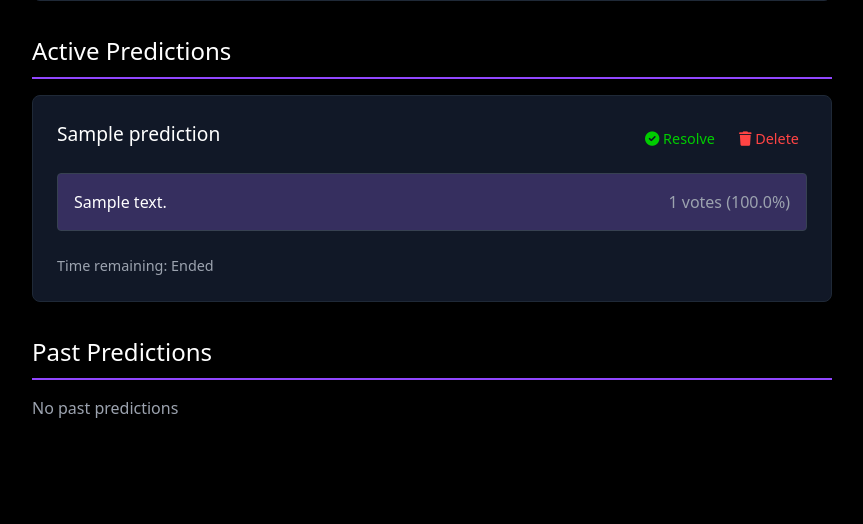
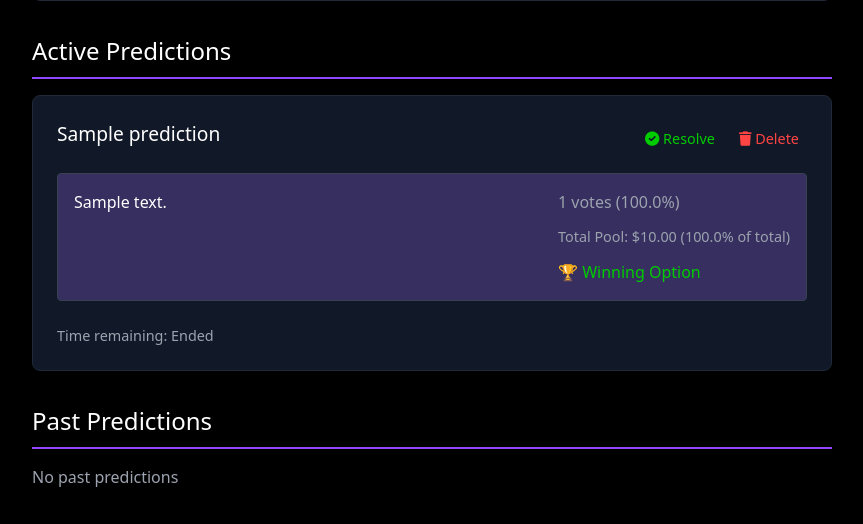
Before and after one commit to saik9871/WEESTOCKS, a Flask app: page /predictions in a window 1280 px wide. Shown: the part 701-1225 px from the top of the page, without its empty margins (208-1071 px from the left). Before the commit the page ends 1185 px from the top, so only its background shows below. Run offline with Flask 3, Linux system fonts and the light colour scheme; the visitor is signed in with stand-in values (Sample User, id 1); tables that the repository leaves empty hold one stand-in row (Sample ...).

Commit message:
prediction bets

```diff
--- a/app.py
+++ b/app.py
@@ -130,12 +130,14 @@ class Prediction(db.Model):
     is_active = db.Column(db.Boolean, default=True)
     is_resolved = db.Column(db.Boolean, default=False)
     winning_option = db.Column(db.Integer, nullable=True)  # ID of the winning option
+    total_pool = db.Column(db.Float, nullable=False, default=0.0)  # Total amount bet on all options
 
 class PredictionOption(db.Model):
     id = db.Column(db.Integer, primary_key=True)
     prediction_id = db.Column(db.Integer, db.ForeignKey('prediction.id'), nullable=False)
     text = db.Column(db.String(100), nullable=False)
     votes_count = db.Column(db.Integer, default=0)
+    total_bet_amount = db.Column(db.Float, nullable=False, default=0.0)  # Total amount bet on this option
 
 class Vote(db.Model):
     id = db.Column(db.Integer, primary_key=True)
@@ -159,6 +161,19 @@ class Comment(db.Model):
     # Relationships
     user = db.relationship('User', backref='comments')
     replies = db.relationship('Comment', backref=db.backref('parent', remote_side=[id]))
+
+class Bet(db.Model):
+    id = db.Column(db.Integer, primary_key=True)
+    user_id = db.Column(db.Integer, db.ForeignKey('user.id'), nullable=False)
+    prediction_id = db.Column(db.Integer, db.ForeignKey('prediction.id'), nullable=False)
+    option_id = db.Column(db.Integer, db.ForeignKey('prediction_option.id'), nullable=False)
+    amount = db.Column(db.Float, nullable=False)
+    created_at = db.Column(db.DateTime, nullable=False, default=datetime.utcnow)
+    is_settled = db.Column(db.Boolean, default=False)
+    winnings = db.Column(db.Float, nullable=True)  # Amount won (null if not settled or lost)
+
+    # Ensure users can only bet once per prediction
+    __table_args__ = (db.UniqueConstraint('user_id', 'prediction_id', name='unique_user_prediction_bet'),)
 
 def add_column(engine, table_name, column):
     column_name = column.compile(dialect=engine.dialect)
@@ -824,29 +839,42 @@ def predictions():
 
     user = User.query.get(session['user_id'])
     if not user:
-        session.clear()
         return redirect(url_for('login'))
 
     # Get active and past predictions
     active_predictions = Prediction.query.filter_by(is_active=True).order_by(Prediction.created_at.desc()).all()
     past_predictions = Prediction.query.filter_by(is_active=False).order_by(Prediction.created_at.desc()).limit(10).all()
 
+    # Get all options for each prediction
+    prediction_options = {}
+    for prediction in active_predictions + past_predictions:
+        prediction_options[prediction.id] = PredictionOption.query.filter_by(prediction_id=prediction.id).all()
+
     # Get user's votes
-    user_votes = Vote.query.filter_by(user_id=user.id).all()
-    user_votes_dict = {vote.prediction_id: vote.option_id for vote in user_votes}
+    user_votes = {}
+    votes = Vote.query.filter_by(user_id=user.id).all()
+    for vote in votes:
+        user_votes[vote.prediction_id] = vote.option_id
 
-    # Get options for each prediction
-    prediction_options = {}
-    for pred in active_predictions + past_predictions:
-        options = PredictionOption.query.filter_by(prediction_id=pred.id).all()
-        prediction_options[pred.id] = options
+    # Get user's bets
+    user_bets = {}
+    bets = Bet.query.filter_by(user_id=user.id).all()
+    for bet in bets:
+        user_bets[bet.prediction_id] = {
+            'option_id': bet.option_id,
+            'amount': bet.amount,
+            'is_settled': bet.is_settled,
+            'winnings': bet.winnings
+        }
 
     return render_template('predictions.html',
-                         user=user,
-                         active_predictions=active_predictions,
-                         past_predictions=past_predictions,
-                         prediction_options=prediction_options,
-                         user_votes=user_votes_dict)
+        user=user,
+        active_predictions=active_predictions,
+        past_predictions=past_predictions,
+        prediction_options=prediction_options,
+        user_votes=user_votes,
+        user_bets=user_bets
+    )
 
 @app.route('/admin/create_prediction', methods=['POST'])
 @admin_required
@@ -929,24 +957,146 @@ def vote():
         db.session.rollback()
         return jsonify({'error': str(e)}), 500
 
+@app.route('/place_bet', methods=['POST'])
+def place_bet():
+    if 'user_id' not in session:
+        return jsonify({'error': 'You must be logged in to place a bet'}), 401
+
+    data = request.get_json()
+    prediction_id = data.get('prediction_id')
+    option_id = data.get('option_id')
+    amount = float(data.get('amount', 0))
+
+    if not all([prediction_id, option_id, amount]):
+        return jsonify({'error': 'Missing required fields'}), 400
+
+    if amount <= 0:
+        return jsonify({'error': 'Bet amount must be greater than 0'}), 400
+
+    user = User.query.get(session['user_id'])
+    if not user:
+        return jsonify({'error': 'User not found'}), 404
+
+    if user.cash < amount:
+        return jsonify({'error': 'Insufficient funds'}), 400
+
+    prediction = Prediction.query.get(prediction_id)
+    if not prediction:
+        return jsonify({'error': 'Prediction not found'}), 404
+
+    if not prediction.is_active or prediction.is_resolved:
+        return jsonify({'error': 'This prediction is no longer accepting bets'}), 400
+
+    if datetime.utcnow() >= prediction.ends_at:
+        return jsonify({'error': 'Betting period has ended'}), 400
+
+    option = PredictionOption.query.get(option_id)
+    if not option or option.prediction_id != prediction_id:
+        return jsonify({'error': 'Invalid option'}), 400
+
+    try:
+        # Check if user has already bet on this prediction
+        existing_bet = Bet.query.filter_by(
+            user_id=user.id,
+            prediction_id=prediction_id
+        ).first()
+
+        if existing_bet:
+            return jsonify({'error': 'You have already placed a bet on this prediction'}), 400
+
+        # Create new bet
+        bet = Bet(
+            user_id=user.id,
+            prediction_id=prediction_id,
+            option_id=option_id,
+            amount=amount
+        )
+
+        # Update user's cash balance
+        user.cash -= amount
+
+        # Update prediction and option totals
+        prediction.total_pool += amount
+        option.total_bet_amount += amount
+
+        db.session.add(bet)
+        db.session.commit()
+
+        return jsonify({
+            'message': 'Bet placed successfully',
+            'new_balance': user.cash
+        })
+
+    except Exception as e:
+        db.session.rollback()
+        return jsonify({'error': str(e)}), 500
+
 @app.route('/admin/resolve_prediction', methods=['POST'])
 @admin_required
 def resolve_prediction():
     data = request.get_json()
-    if not all(k in data for k in ['prediction_id', 'winning_option_id']):
+    prediction_id = data.get('prediction_id')
+    winning_option_id = data.get('winning_option_id')
+
+    if not all([prediction_id, winning_option_id]):
         return jsonify({'error': 'Missing required fields'}), 400
 
+    prediction = Prediction.query.get(prediction_id)
+    if not prediction:
+        return jsonify({'error': 'Prediction not found'}), 404
+
+    if prediction.is_resolved:
+        return jsonify({'error': 'Prediction is already resolved'}), 400
+
+    winning_option = PredictionOption.query.get(winning_option_id)
+    if not winning_option or winning_option.prediction_id != prediction_id:
+        return jsonify({'error': 'Invalid winning option'}), 400
+
     try:
-        prediction = Prediction.query.get(data['prediction_id'])
-        if not prediction:
-            return jsonify({'error': 'Prediction not found'}), 404
+        # Calculate and distribute winnings
+        total_pool = prediction.total_pool
+        winning_pool = winning_option.total_bet_amount
 
+        if winning_pool > 0:
+            # Get all winning bets
+            winning_bets = Bet.query.filter_by(
+                prediction_id=prediction_id,
+                option_id=winning_option_id
+            ).all()
+
+            # Calculate the profit pool (90% of losing bets)
+            losing_pool = total_pool - winning_pool
+            profit_pool = losing_pool * 0.9  # 10% house fee
+
+            for bet in winning_bets:
+                # Calculate this bet's share of the profit pool
+                share = bet.amount / winning_pool
+                winnings = bet.amount + (profit_pool * share)
+
+                # Update bet record
+                bet.is_settled = True
+                bet.winnings = winnings
+
+                # Update user's cash balance
+                user = User.query.get(bet.user_id)
+                user.cash += winnings
+
+        # Mark all losing bets as settled
+        Bet.query.filter(
+            Bet.prediction_id == prediction_id,
+            Bet.option_id != winning_option_id
+        ).update({
+            'is_settled': True,
+            'winnings': 0
+        })
+
+        # Update prediction
+        prediction.is_resolved = True
         prediction.is_active = False
-        prediction.is_resolved = True
-        prediction.winning_option = data['winning_option_id']
+        prediction.winning_option = winning_option_id
+
         db.session.commit()
-
-        return jsonify({'success': True, 'message': 'Prediction resolved successfully'})
+        return jsonify({'message': 'Prediction resolved successfully'})
 
     except Exception as e:
         db.session.rollback()
--- a/templates/predictions.html
+++ b/templates/predictions.html
@@ -245,6 +245,86 @@
             margin-top: 1rem;
         }
     }
+
+    .bet-stats {
+        font-size: 0.9rem;
+        color: var(--accent);
+        margin-top: 0.5rem;
+    }
+
+    .bet-form {
+        display: flex;
+        gap: 0.5rem;
+        margin-top: 0.5rem;
+        align-items: center;
+    }
+
+    .bet-amount {
+        width: 100px;
+        padding: 0.5rem;
+        background: var(--gray);
+        border: 1px solid var(--light-gray);
+        border-radius: 4px;
+        color: var(--text);
+    }
+
+    .bet-amount:focus {
+        outline: none;
+        border-color: var(--purple);
+    }
+
+    .bet-amount:disabled {
+        opacity: 0.5;
+        cursor: not-allowed;
+    }
+
+    .place-bet-btn {
+        padding: 0.5rem 1rem;
+        background: var(--purple);
+        color: var(--text);
+        border: none;
+        border-radius: 4px;
+        cursor: pointer;
+        font-weight: 500;
+        transition: background-color 0.2s;
+    }
+
+    .place-bet-btn:hover:not(:disabled) {
+        background: var(--purple-dark);
+    }
+
+    .place-bet-btn:disabled {
+        opacity: 0.5;
+        cursor: not-allowed;
+    }
+
+    .winning-option {
+        color: #00cc00;
+        font-weight: 500;
+        margin-top: 0.5rem;
+    }
+
+    .user-bet-info {
+        margin-top: 0.5rem;
+        padding: 0.5rem;
+        background: var(--gray);
+        border-radius: 4px;
+        font-size: 0.9rem;
+    }
+
+    .user-bet-info.won {
+        border-left: 3px solid #00cc00;
+    }
+
+    .user-bet-info.lost {
+        border-left: 3px solid #ff4444;
+    }
+
+    .option-stats {
+        display: flex;
+        flex-direction: column;
+        gap: 0.25rem;
+    }
 </style>
 {% endblock %}
 
@@ -321,12 +401,43 @@
                             data-action="vote"
                             data-prediction-id="{{ prediction.id }}"
                             data-option-id="{{ option.id }}"
-                            {% if prediction.id in user_votes %}disabled{% endif %}
+                            {% if prediction.id in user_bets %}disabled{% endif %}
                         >
                             <div class="option-progress" data-width="{{ percentage }}"></div>
                             <div class="option-content">
                                 <span class="option-text">{{ option.text }}</span>
-                                <span class="option-stats">{{ option.votes_count }} votes ({{ '%0.1f'|format(percentage) }}%)</span>
+                                <div class="option-stats">
+                                    <div>{{ option.votes_count }} votes ({{ '%0.1f'|format(percentage) }}%)</div>
+                                    <div class="bet-stats">
+                                        Total Pool: ${{ '%0.2f'|format(option.total_bet_amount) }}
+                                        {% if prediction.total_pool > 0 %}
+                                        ({{ '%0.1f'|format(option.total_bet_amount / prediction.total_pool * 100) }}% of total)
+                                        {% endif %}
+                                    </div>
+                                    {% if not prediction.is_resolved and prediction.is_active %}
+                                    <div class="bet-form">
+                                        <input type="number"
+                                            class="bet-amount"
+                                            placeholder="Bet amount"
+                                            min="0.01"
+                                            step="0.01"
+                                            {% if prediction.id in user_bets %}disabled{% endif %}
+                                        >
+                                        <button class="place-bet-btn"
+                                            data-prediction-id="{{ prediction.id }}"
+                                            data-option-id="{{ option.id }}"
+                                            {% if prediction.id in user_bets %}disabled{% endif %}
+                                        >
+                                            Place Bet
+                                        </button>
+                                    </div>
+                                    {% endif %}
+                                    {% if prediction.is_resolved and prediction.winning_option == option.id %}
+                                    <div class="winning-option">
+                                        🏆 Winning Option
+                                    </div>
+                                    {% endif %}
+                                </div>
                             </div>
                         </button>
                         {% endfor %}
@@ -565,6 +676,52 @@ document.addEventListener('DOMContentLoaded', function() {
 
     setInterval(updateCountdowns, 1000);
     updateCountdowns();
+
+    // Handle bet placement
+    document.addEventListener('click', function(e) {
+        const betBtn = e.target.closest('.place-bet-btn');
+        if (!betBtn) return;
+
+        const predictionId = betBtn.dataset.predictionId;
+        const optionId = betBtn.dataset.optionId;
+        const amountInput = betBtn.parentElement.querySelector('.bet-amount');
+        const amount = parseFloat(amountInput.value);
+
+        if (isNaN(amount) || amount <= 0) {
+            alert('Please enter a valid bet amount');
+            return;
+        }
+
+        fetch('/place_bet', {
+            method: 'POST',
+            headers: {
+                'Content-Type': 'application/json',
+            },
+            body: JSON.stringify({
+                prediction_id: predictionId,
+                option_id: optionId,
+                amount: amount
+            })
+        })
+        .then(response => response.json())
+        .then(data => {
+            if (data.error) {
+                alert(data.error);
+            } else {
+                // Disable all bet inputs for this prediction
+                const predictionCard = betBtn.closest('.prediction-card');
+                predictionCard.querySelectorAll('.bet-amount, .place-bet-btn').forEach(el => {
+                    el.disabled = true;
+                });
+                alert('Bet placed successfully! New balance: $' + data.new_balance.toFixed(2));
+                // Reload to update the UI
+                window.location.reload();
+            }
+        })
+        .catch(error => {
+            alert('Error placing bet: ' + error);
+        });
+    });
 });
 </script>
 {% endblock %}
```
